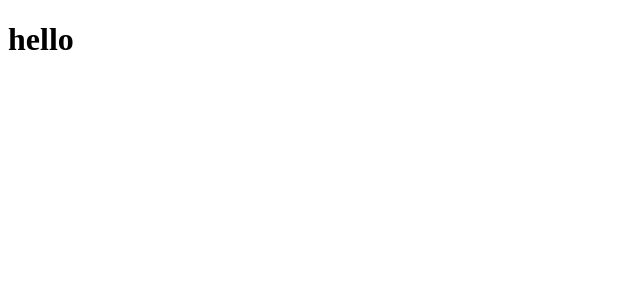
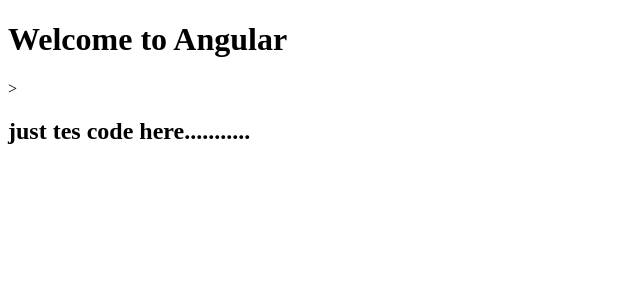
Before and after one commit to nag88840/angular_project, an Angular app: page / in a window 1280 px wide. Shown: the top 300 px of the page, without its empty margins (0-640 px from the left). Built offline with nearby package versions, Linux system fonts and the light colour scheme.

Commit message:
added welcome message

```diff
--- a/src/app/app.component.html
+++ b/src/app/app.component.html
@@ -1 +1,2 @@
-<h1>hello</h1>
+<h1>Welcome to Angular </h1>>
+<h2> just tes code here...........</h2>
```
